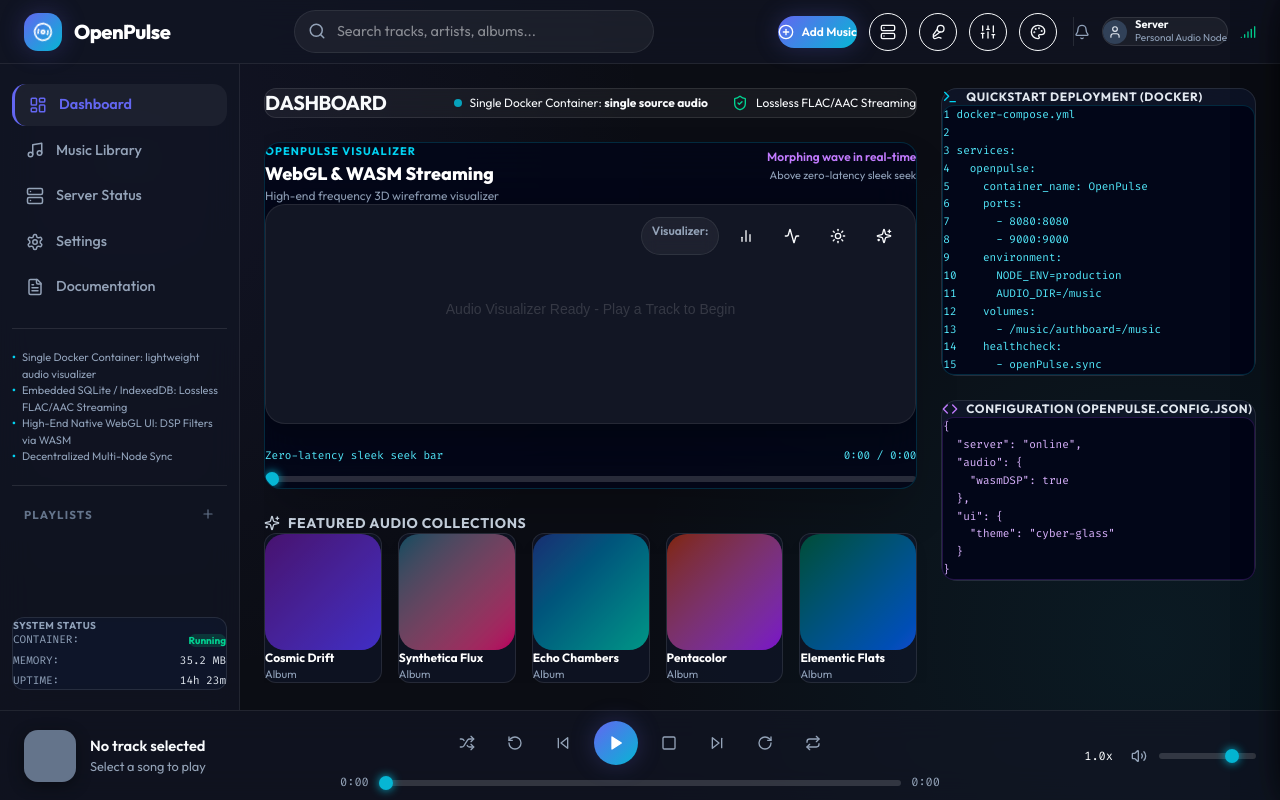
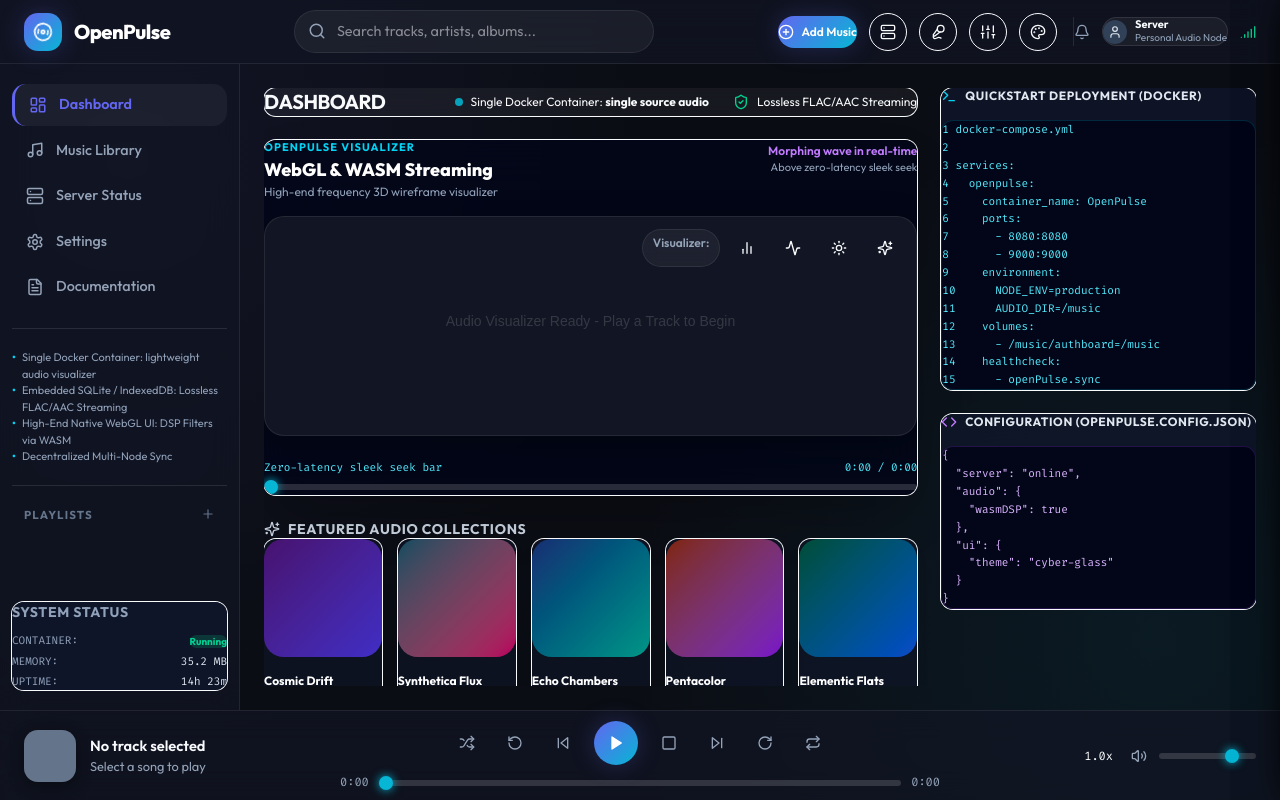
Before and after one commit to Richie086/OpenPulse, a React (Vite) app: page / in a window 1280 px wide. Built offline with nearby package versions, Linux system fonts and the light colour scheme.

Commit message:
refactor: utilize shadcn Card components across DashboardView and SystemStatusCard

```diff
--- a/src/components/DashboardView.jsx
+++ b/src/components/DashboardView.jsx
@@ -1,7 +1,7 @@
 import React from 'react';
 import { AudioVisualizer } from '@/components/AudioVisualizer';
-import { Play, Sparkles, Terminal, Code, Cpu, ShieldCheck } from 'lucide-react';
-import { Button } from '@/components/ui/button';
+import { Play, Sparkles, Terminal, Code, ShieldCheck } from 'lucide-react';
+import { Card, CardHeader, CardTitle, CardDescription, CardContent } from '@/components/ui/card';
 
 export function DashboardView({
   visualizer,
@@ -54,7 +54,8 @@ export function DashboardView({
       {/* Left / Center Main Section (8 cols) */}
       <div className="lg:col-span-8 flex flex-col gap-6">
         {/* Top Header Summary Callout */}
-        <div className="flex items-center justify-between bg-white/5 border border-white/10 rounded-xl p-4 backdrop-blur-md">
+        <Card className="bg-white/5 border-white/10 backdrop-blur-md">
+          <CardContent className="p-4 flex items-center justify-between">
             <div className="flex items-center gap-3">
               <h1 className="text-xl font-bold tracking-tight">DASHBOARD</h1>
             </div>
@@ -68,22 +69,24 @@ export function DashboardView({
                 <span>Lossless FLAC/AAC Streaming</span>
               </div>
             </div>
-        </div>
+          </CardContent>
+        </Card>
 
         {/* Hero Visualizer Card */}
-        <div className="bg-slate-950/80 border border-cyan-500/20 rounded-2xl p-5 shadow-2xl relative overflow-hidden backdrop-blur-xl">
-          <div className="flex justify-between items-start mb-3">
+        <Card className="bg-slate-950/80 border-cyan-500/20 shadow-2xl relative overflow-hidden backdrop-blur-xl">
+          <CardHeader className="p-5 pb-2 flex flex-row justify-between items-start">
             <div>
               <div className="text-[11px] font-bold uppercase tracking-widest text-cyan-400">OPENPULSE VISUALIZER</div>
-              <h2 className="text-lg font-extrabold text-white">WebGL & WASM Streaming</h2>
-              <p className="text-xs text-slate-400">High-end frequency 3D wireframe visualizer</p>
+              <CardTitle className="text-lg font-extrabold text-white">WebGL & WASM Streaming</CardTitle>
+              <CardDescription className="text-xs text-slate-400">High-end frequency 3D wireframe visualizer</CardDescription>
             </div>
             <div className="text-right">
               <span className="text-xs font-semibold text-purple-400">Morphing wave in real-time</span>
               <p className="text-[11px] text-slate-400">Above zero-latency sleek seek</p>
             </div>
-          </div>
+          </CardHeader>
 
+          <CardContent className="p-5 pt-0">
             {/* Visualizer Stage */}
             <AudioVisualizer
               visualizer={visualizer}
@@ -108,7 +111,8 @@ export function DashboardView({
                 className="slider-range w-full accent-cyan-400"
               />
             </div>
-        </div>
+          </CardContent>
+        </Card>
 
         {/* Featured Albums Grid */}
         <div>
@@ -121,10 +125,10 @@ export function DashboardView({
             {albums.map((album, idx) => {
               const trackMatch = tracks[idx % tracks.length];
               return (
-                <div
+                <Card
                   key={idx}
                   onClick={() => trackMatch && onPlayTrack(trackMatch)}
-                  className="group relative bg-slate-900/60 border border-white/10 rounded-xl p-3 cursor-pointer hover:border-primary/60 transition-all duration-300 hover:-translate-y-1 shadow-lg hover:shadow-cyan-500/10"
+                  className="group relative bg-slate-900/60 border-white/10 p-3 cursor-pointer hover:border-primary/60 transition-all duration-300 hover:-translate-y-1 shadow-lg hover:shadow-cyan-500/10"
                 >
                   <div className={`w-full aspect-square rounded-lg bg-gradient-to-br ${album.gradient} flex items-center justify-center relative overflow-hidden mb-3`}>
                     <div className="absolute inset-0 bg-black/20 group-hover:bg-transparent transition-all" />
@@ -132,7 +136,7 @@ export function DashboardView({
                   </div>
                   <div className="font-bold text-xs text-white truncate">{album.title}</div>
                   <div className="text-[11px] text-slate-400">{album.type}</div>
-                </div>
+                </Card>
               );
             })}
           </div>
@@ -142,32 +146,36 @@ export function DashboardView({
       {/* Right Sidebar Panel (4 cols) */}
       <div className="lg:col-span-4 flex flex-col gap-6">
         {/* Quickstart Deployment Card */}
-        <div className="bg-slate-900/80 border border-white/10 rounded-2xl p-5 backdrop-blur-xl">
-          <div className="flex items-center gap-2 mb-3">
+        <Card className="bg-slate-900/80 border-white/10 p-5 backdrop-blur-xl">
+          <CardHeader className="p-0 mb-3 flex flex-row items-center gap-2">
             <Terminal className="w-4 h-4 text-cyan-400" />
-            <h3 className="text-xs font-bold uppercase tracking-wider text-slate-200">
+            <CardTitle className="text-xs font-bold uppercase tracking-wider text-slate-200">
               Quickstart Deployment (Docker)
-            </h3>
-          </div>
+            </CardTitle>
+          </CardHeader>
 
+          <CardContent className="p-0">
             <div className="bg-slate-950 p-4 rounded-xl font-mono text-[11px] text-cyan-300 border border-cyan-500/20 overflow-x-auto leading-relaxed">
               <pre>{dockerYaml}</pre>
             </div>
-        </div>
+          </CardContent>
+        </Card>
 
         {/* Configuration Card */}
-        <div className="bg-slate-900/80 border border-white/10 rounded-2xl p-5 backdrop-blur-xl">
-          <div className="flex items-center gap-2 mb-3">
+        <Card className="bg-slate-900/80 border-white/10 p-5 backdrop-blur-xl">
+          <CardHeader className="p-0 mb-3 flex flex-row items-center gap-2">
             <Code className="w-4 h-4 text-purple-400" />
-            <h3 className="text-xs font-bold uppercase tracking-wider text-slate-200">
+            <CardTitle className="text-xs font-bold uppercase tracking-wider text-slate-200">
               Configuration (OpenPulse.config.json)
-            </h3>
-          </div>
+            </CardTitle>
+          </CardHeader>
 
+          <CardContent className="p-0">
             <div className="bg-slate-950 p-4 rounded-xl font-mono text-[11px] text-purple-300 border border-purple-500/20 overflow-x-auto leading-relaxed">
               <pre>{jsonConfig}</pre>
             </div>
-        </div>
+          </CardContent>
+        </Card>
       </div>
     </div>
   );
--- a/src/components/SystemStatusCard.jsx
+++ b/src/components/SystemStatusCard.jsx
@@ -1,11 +1,15 @@
 import React from 'react';
+import { Card, CardHeader, CardTitle, CardContent } from '@/components/ui/card';
 
 export function SystemStatusCard() {
   return (
-    <div className="mt-auto bg-slate-900/90 border border-white/10 rounded-xl p-3 backdrop-blur-md">
-      <div className="text-[10px] font-bold uppercase tracking-wider text-slate-400 mb-2">SYSTEM STATUS</div>
-
-      <div className="flex flex-col gap-1.5 text-xs">
+    <Card size="sm" className="mt-auto bg-slate-900/90 border-white/10 backdrop-blur-md">
+      <CardHeader className="p-3 pb-1">
+        <CardTitle className="text-[10px] font-bold uppercase tracking-wider text-slate-400">
+          SYSTEM STATUS
+        </CardTitle>
+      </CardHeader>
+      <CardContent className="p-3 pt-0 flex flex-col gap-1.5 text-xs">
         <div className="flex justify-between items-center">
           <span className="text-slate-400 font-mono text-[11px]">CONTAINER:</span>
           <span className="px-2 py-0.5 rounded-full bg-emerald-500/20 text-emerald-400 font-bold text-[10px]">
@@ -22,7 +26,7 @@ export function SystemStatusCard() {
           <span className="text-slate-400 font-mono text-[11px]">UPTIME:</span>
           <span className="text-slate-200 font-mono text-[11px]">14h 23m</span>
         </div>
-      </div>
-    </div>
+      </CardContent>
+    </Card>
   );
 }
```
Lines whose indentation alone changed are shown as unchanged.
